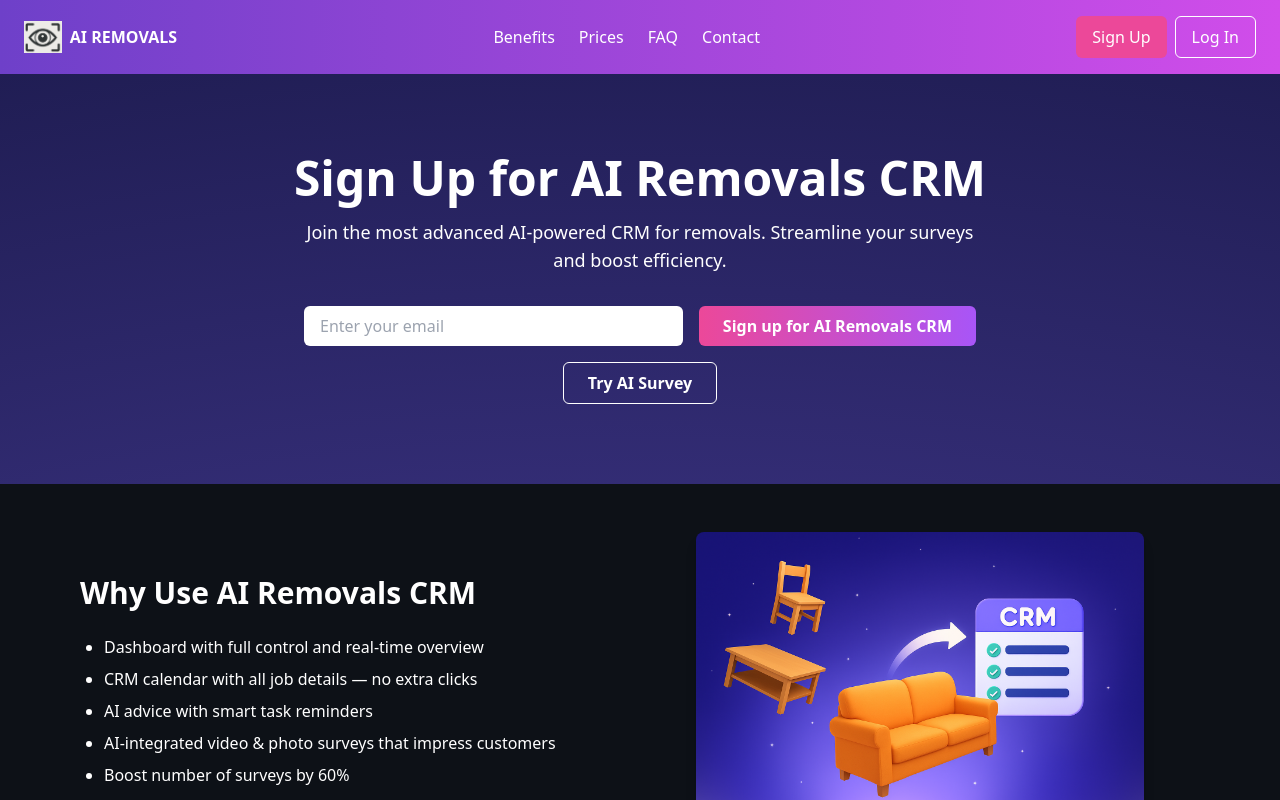
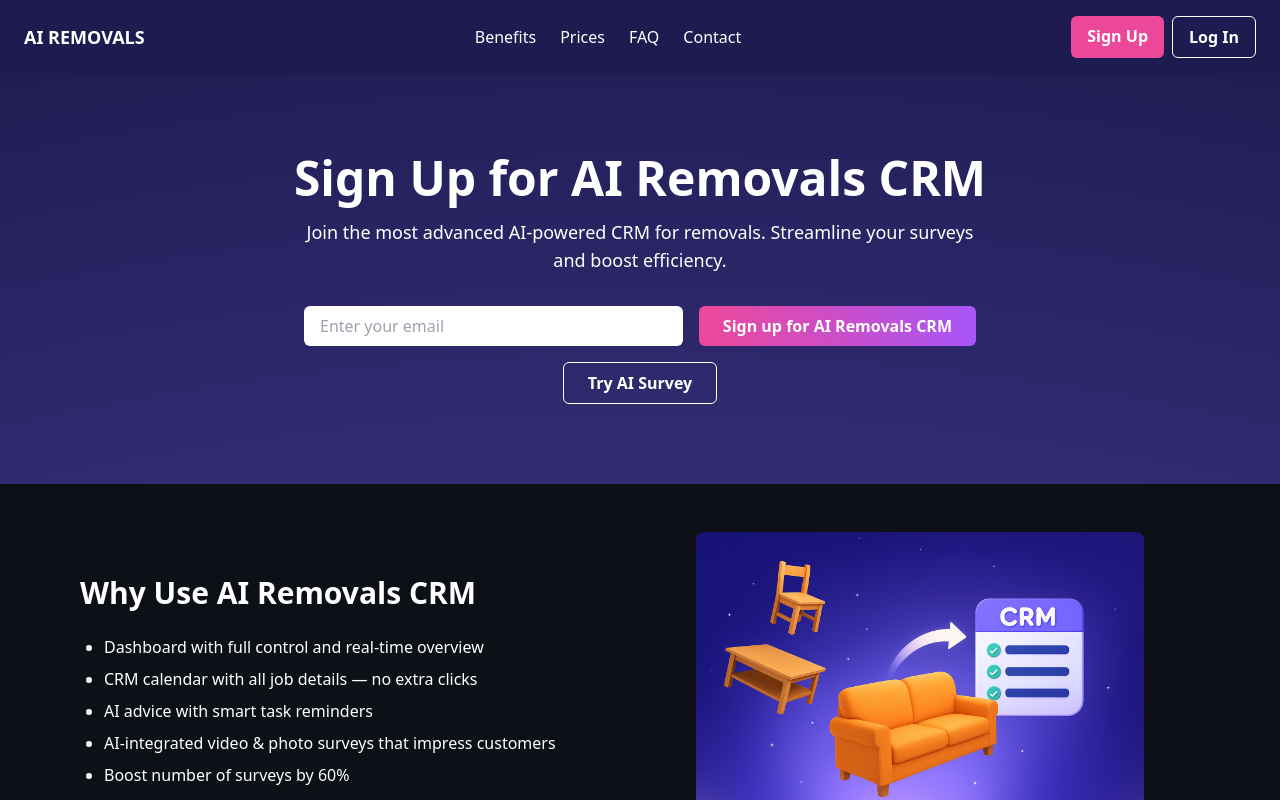
Before and after one commit to Gullmegler/mitt-prosjekt, a React (Create React App) app: page / in a window 1280 px wide. Shown: the top 800 px of the page. Built offline with nearby package versions, Linux system fonts and the light colour scheme.

Commit message:
Update Navbar.jsx

```diff
--- a/src/components/Navbar.jsx
+++ b/src/components/Navbar.jsx
@@ -2,25 +2,27 @@ import React from "react";
 
 export default function Navbar() {
   return (
-    <nav
-      className="w-full flex items-center justify-between px-6 py-4"
-      style={{
-        background: "linear-gradient(90deg, #6e40c9 0%, #d14dea 100%)",
-      }}
-    >
-      <div className="flex items-center space-x-2">
-        <img src="/logo.png" alt="Logo" className="h-8" />
-        <span className="text-white font-bold">AI REMOVALS</span>
-      </div>
-      <div className="hidden md:flex space-x-6">
-        <a href="#benefits" className="text-white hover:underline">Benefits</a>
-        <a href="#prices" className="text-white hover:underline">Prices</a>
-        <a href="#faq" className="text-white hover:underline">FAQ</a>
-        <a href="#contact" className="text-white hover:underline">Contact</a>
+    <nav className="w-full flex items-center justify-between px-6 py-4 bg-[#1D1B4F]">
+      <div className="text-white font-bold text-lg">AI REMOVALS</div>
+      <div className="hidden md:flex space-x-6 text-white">
+        <a href="#benefits">Benefits</a>
+        <a href="#prices">Prices</a>
+        <a href="#faq">FAQ</a>
+        <a href="#contact">Contact</a>
       </div>
       <div className="flex space-x-2">
-        <button className="bg-pink-500 hover:bg-pink-600 text-white px-4 py-2 rounded-md">Sign Up</button>
-        <button className="border border-white text-white px-4 py-2 rounded-md">Log In</button>
+        <a
+          href="/signup"
+          className="px-4 py-2 bg-pink-500 text-white rounded-md font-semibold hover:opacity-90 transition"
+        >
+          Sign Up
+        </a>
+        <a
+          href="/login"
+          className="px-4 py-2 bg-transparent border border-white text-white rounded-md font-semibold hover:bg-white hover:text-black transition"
+        >
+          Log In
+        </a>
       </div>
     </nav>
   );
```
